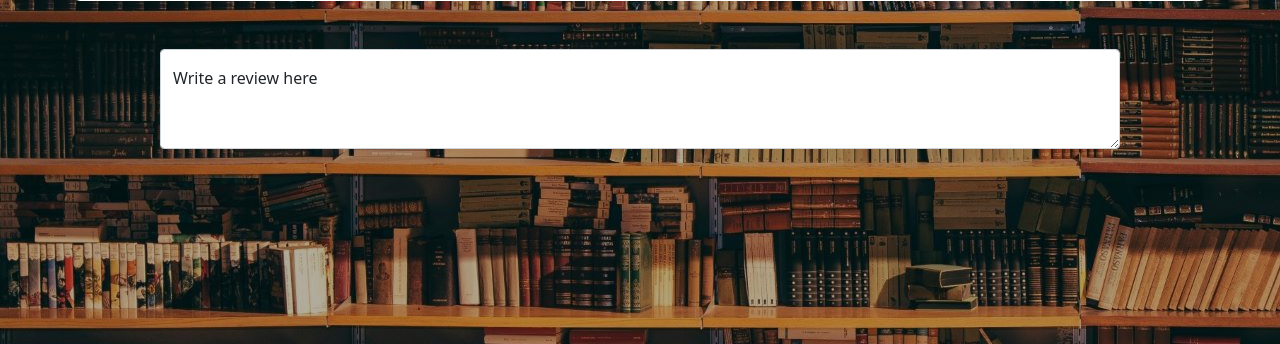
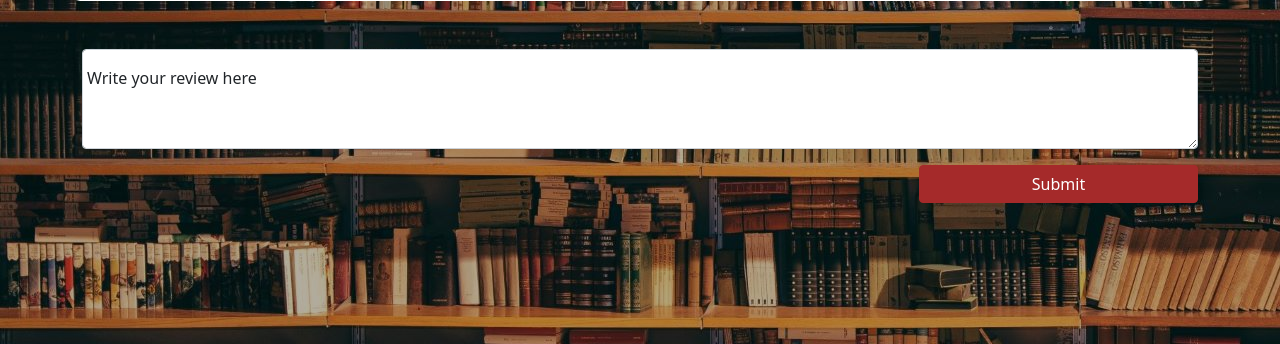
Before and after one commit to CHR-onicles/django_Bookstore, a Django app: template books/templates/books/detail.html in a window 1280 px wide. Shown: the part 456-800 px from the top of the page. Run offline with Django 3.2, Linux system fonts and the light colour scheme; the template is opened without the code that fills it, so the values that code supplies are empty.

Commit message:
added submit button for review section

```diff
--- a/books/templates/books/detail.html
+++ b/books/templates/books/detail.html
@@ -37,9 +37,12 @@
       <!--  TODO END -->
     </div>
 
-    <form class="form-floating mx-auto my-5 d-flex justify-content-center w-75">
-      <textarea class="form-control" placeholder="Leave a comment here" style="height: 6.25rem"></textarea>
-      <label for="floatingTextarea2">Write a review here</label>
+    <form class="container form-floating my-5 d-flex flex-column justify-content-center">
+      <textarea class="form-control" placeholder="Leave a review here" style="height: 6.25rem"></textarea>
+      <label class="ms-1">Write your review here</label>
+      <div class="d-flex justify-content-end">
+        <button class="btn w-25" type="submit">Submit</button>
+      </div>
     </form>
     {% endblock content %}
 
```
